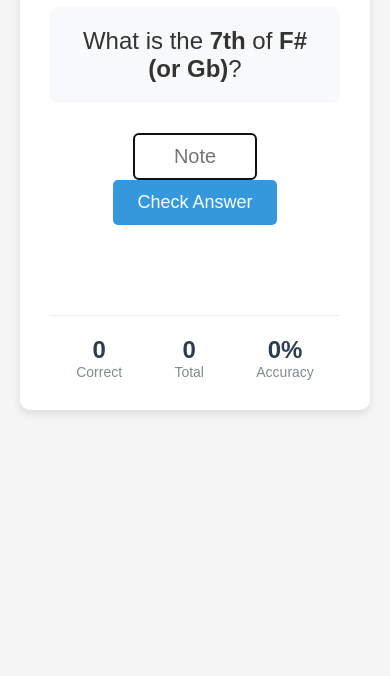
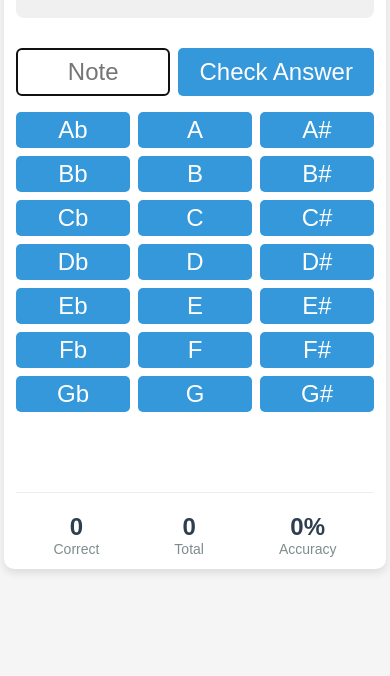
Before and after one commit to lfaucon/keyzz, a plain HTML site: page index.html in a window 390 px wide. Shown: the part 168-844 px from the top of the page. Drawn offline with Linux system fonts and the light colour scheme.

Commit message:
feat: Multiple improvements
* feat: set page title to "Keyzz"
* fix: accept lowercase answers
* style: more compact and aligned layout for mobile
* feat: add notes buttons for mobile

```diff
--- a/index.html
+++ b/index.html
@@ -3,46 +3,85 @@
 <head>
     <meta charset="UTF-8">
     <meta name="viewport" content="width=device-width, initial-scale=1.0">
-    <title>Music Interval Practice</title>
+    <title>Keyzz</title>
     <style>
         body {
             font-family: 'Arial', sans-serif;
-            max-width: 800px;
+            max-width: 600px;
             margin: 0 auto;
-            padding: 20px;
+            padding: 4px;
             background-color: #f5f5f5;
             color: #333;
         }
         .container {
             background-color: white;
             border-radius: 10px;
-            padding: 30px;
+            padding: 12px;
             box-shadow: 0 4px 8px rgba(0, 0, 0, 0.1);
         }
         h1 {
             color: #2c3e50;
             text-align: center;
-            margin-bottom: 30px;
+            margin-bottom: 16px;
         }
         .question-container {
             font-size: 24px;
             text-align: center;
             margin-bottom: 30px;
             padding: 20px;
-            background-color: #f8f9fa;
+            background-color: #f0f0f0;
             border-radius: 8px;
         }
         .answer-container {
+            display: flex;
+            justify-content: center;
+            gap: 8px;
             text-align: center;
-            margin-bottom: 30px;
+            margin-bottom: 16px;
         }
-        input[type="text"] {
-            font-size: 20px;
-            padding: 10px;
-            width: 100px;
+        #answer {
+            width: 42%;
+            padding: 0px;
+            margin: 0px;
+            font-size: 24px;
             text-align: center;
             border: 2px solid #ddd;
             border-radius: 5px;
+        }
+        #submit-button {
+            flex-basis: 1px;
+            flex-grow: 1;
+            flex-shrink: 1;
+            height: 100%;
+            font-size: 24px;
+            padding: 10px 0px;
+            margin: 0px;
+        }
+        .note-buttons {
+            display: flex;
+            flex-wrap: wrap;
+            justify-content: center;
+            gap: 8px;
+            margin-bottom: 16px;
+        }
+        .note-button {
+            background-color: #3498db;
+            color: white;
+            border: none;
+            padding: 4px 0px;
+            margin: 0px;
+            flex: 30%;
+            font-size: 24px;
+            border-radius: 5px;
+            cursor: pointer;
+            transition: background-color 0.3s;
+        }
+        .note-button:hover {
+            background-color: #2980b9;
+        }
+        .note-button:disabled {
+            background-color: #95a5a6;
+            cursor: not-allowed;
         }
         button {
             background-color: #3498db;
@@ -95,7 +134,7 @@
 </head>
 <body>
     <div class="container">
-        <h1>Music Interval Practice</h1>
+        <h1>Keyzz</h1>
 
         <div class="question-container" id="question">
             What is the <b><span id="interval">?</span></b> of <b><span id="key">?</span></b>?
@@ -104,6 +143,10 @@
         <div class="answer-container">
             <input type="text" id="answer" placeholder="Note" autocomplete="off">
             <button id="submit-button">Next Question</button>
+        </div>
+
+        <div class="note-buttons" id="note-buttons">
+            <!-- Note buttons will be added here by JavaScript -->
         </div>
 
         <div class="feedback" id="feedback"></div>
@@ -185,6 +228,10 @@
         const accuracyElement = document.getElementById('accuracy');
         const submitButton = document.getElementById('submit-button')
 
+        function capitalizeFirstLetter(val) {
+            return String(val).charAt(0).toUpperCase() + String(val).slice(1);
+        }
+
         function displayNote(n) {
             return nameHelpers[n] ? `${n} (or ${enharmonicEquivalents[n]})`: n
         }
@@ -214,6 +261,9 @@
             submitButton.textContent = "Check Answer"
             answerInput.disabled = false
 
+            // Enable all note buttons
+            enableNoteButtons();
+
             // Focus on the answer input
             answerInput.focus();
             isAnswered = false
@@ -221,7 +271,7 @@
 
         // Check if the answer is correct
         function checkAnswer() {
-            const userAnswer = answerInput.value.trim();
+            const userAnswer = capitalizeFirstLetter(answerInput.value.trim());
 
             if (userAnswer === '') {
                 return;
@@ -248,7 +298,44 @@
             submitButton.textContent = "Next Question"
             isAnswered = true
             answerInput.disabled = true
+
+            // Disable all note buttons
+            disableNoteButtons();
+
             submitButton.focus();
+        }
+
+        // Create note buttons
+        function createNoteButtons() {
+            const noteButtonsContainer = document.getElementById('note-buttons');
+            const allNotes = ['Ab', 'A', 'A#', 'Bb', 'B', 'B#', 'Cb', 'C', 'C#', 'Db', 'D', 'D#', 'Eb', 'E', 'E#', 'Fb', 'F', 'F#', 'Gb', 'G', 'G#'];
+
+            allNotes.forEach(note => {
+                const button = document.createElement('button');
+                button.textContent = note;
+                button.className = 'note-button';
+                button.addEventListener('click', () => {
+                    answerInput.value = note;
+                    checkAnswer();
+                });
+                noteButtonsContainer.appendChild(button);
+            });
+        }
+
+        // Enable all note buttons
+        function enableNoteButtons() {
+            const buttons = document.querySelectorAll('.note-button');
+            buttons.forEach(button => {
+                button.disabled = false;
+            });
+        }
+
+        // Disable all note buttons
+        function disableNoteButtons() {
+            const buttons = document.querySelectorAll('.note-button');
+            buttons.forEach(button => {
+                button.disabled = true;
+            });
         }
 
         // Event listeners
@@ -268,6 +355,8 @@
             }
         });
 
+        // Initialize the app
+        createNoteButtons();
         generateQuestion();
     </script>
 </body>
```
